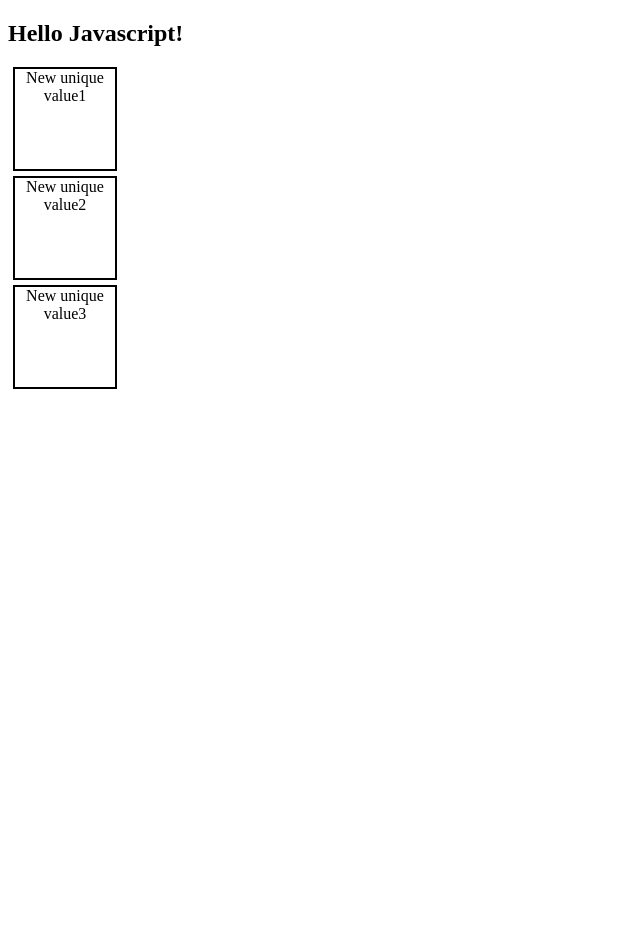
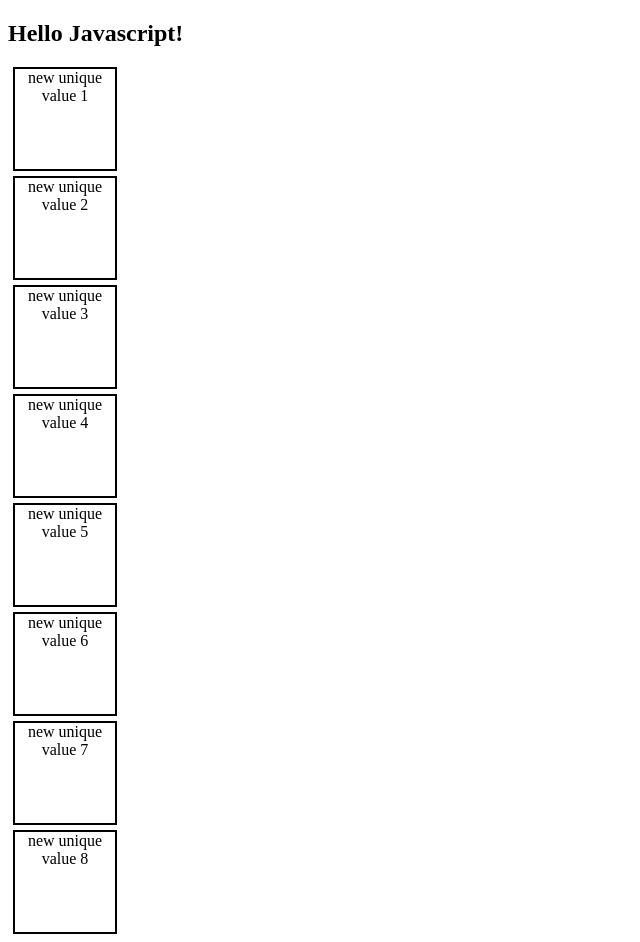
Before and after one commit to imrushikesh1/Javascript-25, a plain HTML site: page 06Dom/one.html in a window 1280 px wide. Shown: the whole page, without its empty margins (0-640 px from the left). Before the commit the page ends 800 px from the top, so only its background shows below. Drawn offline with Linux system fonts and the light colour scheme.

Commit message:
Dom-10JAN

```diff
--- a/06Dom/one.html
+++ b/06Dom/one.html
@@ -10,7 +10,11 @@
     <div class="box">first BOX</div>
     <div class="box">second BOX</div>
     <div class="box">third BOX</div>
-
+    <div class="box">third BOX</div>
+    <div class="box">third BOX</div>
+    <div class="box">third BOX</div>
+    <div class="box">third BOX</div>
+    <div class="box">third BOX</div>
     <script src="script.js">
     </script>
 </body>
--- a/06Dom/script.js
+++ b/06Dom/script.js
@@ -4,6 +4,13 @@
 let divs = document.querySelectorAll(".box");
 console.log(divs);
 
-divs[0].innerText = "New unique value1 ";
-divs[1].innerText = "New unique value2 ";
-divs[2].innerText = "New unique value3 ";
+let idx = 1;
+
+for (div of divs) {
+    div.innerText = `new unique value ${idx}`;
+    idx++;
+}
+
+// divs[0].innerText = "New unique value1 ";
+// divs[1].innerText = "New unique value2 ";
+// divs[2].innerText = "New unique value3 ";
```
